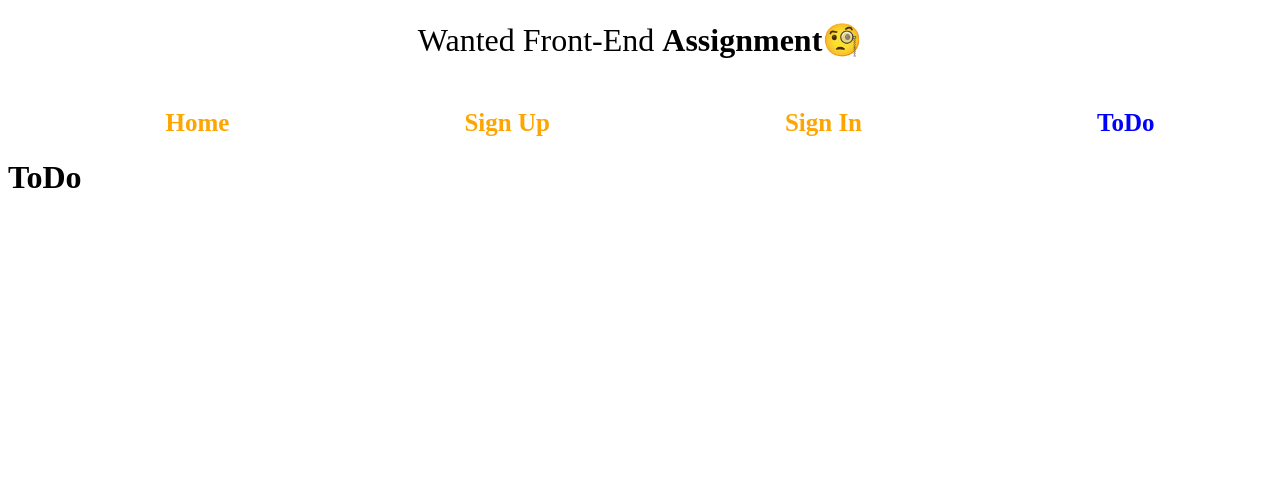
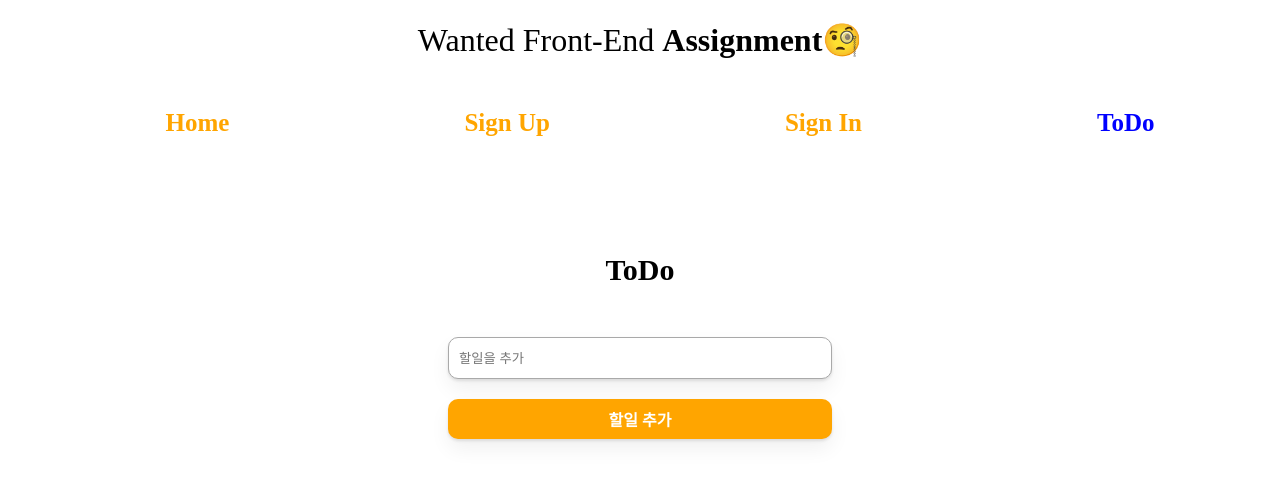
Before and after one commit to seovee/wanted-pre-onboarding-frontend, a React (Create React App) app: page /todo in a window 1280 px wide. Shown: the top 482 px of the page. Built offline with nearby package versions, Linux system fonts and the light colour scheme.

Commit message:
Todolist 추가 및 삭제기능 완성

```diff
--- a/src/components/Button.jsx
+++ b/src/components/Button.jsx
@@ -9,13 +9,17 @@ const ButtonComponent = styled.button`
   box-shadow: 0 2px 3px rgba(0, 0, 0, 0.1), 0 10px 20px rgba(0, 0, 0, 0.06);
 `;
 
-function Button({ title, disabled }) {
+function Button({ title, disabled, onClick }) {
   return (
     <>
-      {disabled ? (
-        <ButtonComponent>{title}</ButtonComponent>
+      {!disabled ? (
+        <ButtonComponent onClick={onClick}>{title}</ButtonComponent>
       ) : (
-        <ButtonComponent disabled={!disabled} style={{ cursor: "not-allowed" }}>
+        <ButtonComponent
+          onClick={onClick}
+          disabled={disabled}
+          style={{ cursor: "not-allowed" }}
+        >
           {title}
         </ButtonComponent>
       )}
--- a/src/screens/Todo.jsx
+++ b/src/screens/Todo.jsx
@@ -1,5 +1,80 @@
+import Container from "../components/Container";
+import PageTitle from "../components/PageTitle";
+import Input from "../components/Input";
+import Button from "../components/Button";
+import { styled } from "styled-components";
+import { useState } from "react";
+
+const AddToDoContainer = styled.div`
+  display: flex;
+  flex-direction: column;
+  width: 30vw;
+  gap: 20px;
+`;
+
+const AddInput = styled.input`
+  height: 40px;
+  border: 1px solid darkgrey;
+  padding: 0 10px;
+  border-radius: 10px;
+  box-shadow: 0 2px 3px rgba(0, 0, 0, 0.1), 0 10px 20px rgba(0, 0, 0, 0.06);
+`;
+
+const AddButton = styled.div`
+  background-color: orange;
+  color: white;
+  font-weight: 600;
+  display: flex;
+  justify-content: center;
+  align-items: center;
+  padding: auto;
+  border-radius: 10px;
+  height: 40px;
+  cursor: pointer;
+  box-shadow: 0 2px 3px rgba(0, 0, 0, 0.1), 0 10px 20px rgba(0, 0, 0, 0.06);
+`;
+
 function ToDo() {
-  return <h1>ToDo</h1>;
+  const [todos, setTodos] = useState([]);
+  const [text, setText] = useState("");
+
+  const onClickAdd = () => {
+    if (!text) return;
+    const newTodo = { id: Date.now(), text };
+    setTodos([...todos, newTodo]);
+    setText("");
+  };
+
+  const onClickDelete = (id) => {
+    setTodos(todos.filter((todoItem) => todoItem.id !== id));
+  };
+
+  return (
+    <Container>
+      <PageTitle title="ToDo" />
+      <AddToDoContainer>
+        <AddInput
+          type="text"
+          value={text}
+          placeholder="할일을 추가"
+          onChange={(e) => setText(e.target.value)}
+        />
+        <AddButton onClick={onClickAdd}>할일 추가</AddButton>
+      </AddToDoContainer>
+      <ul>
+        {todos.map((todo) => (
+          <li key={todo.id}>
+            <input type="checkbox" />
+            <span>
+              ({todo.id}){todo.text}
+            </span>
+            <button>수정</button>
+            <button onClick={() => onClickDelete(todo.id)}>삭제</button>
+          </li>
+        ))}
+      </ul>
+    </Container>
+  );
 }
 
 export default ToDo;
```
